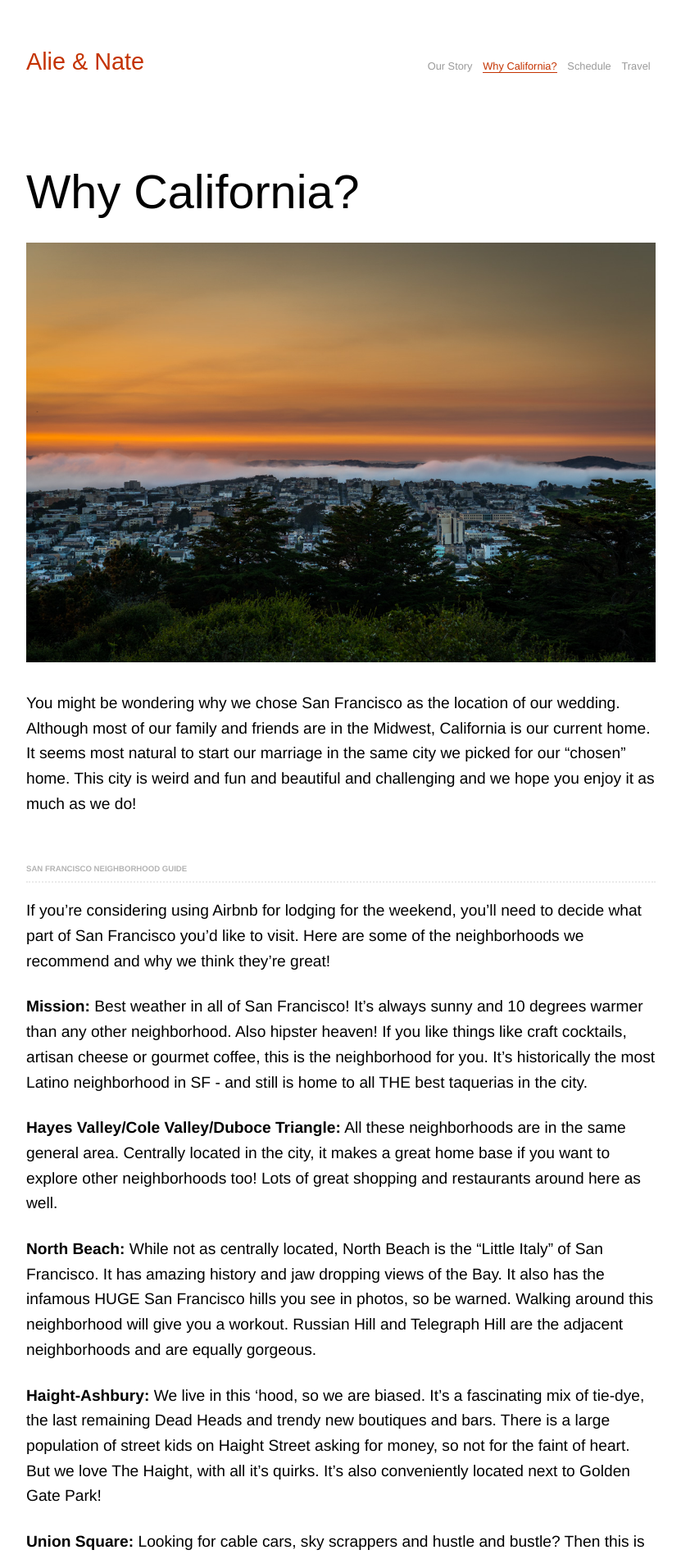
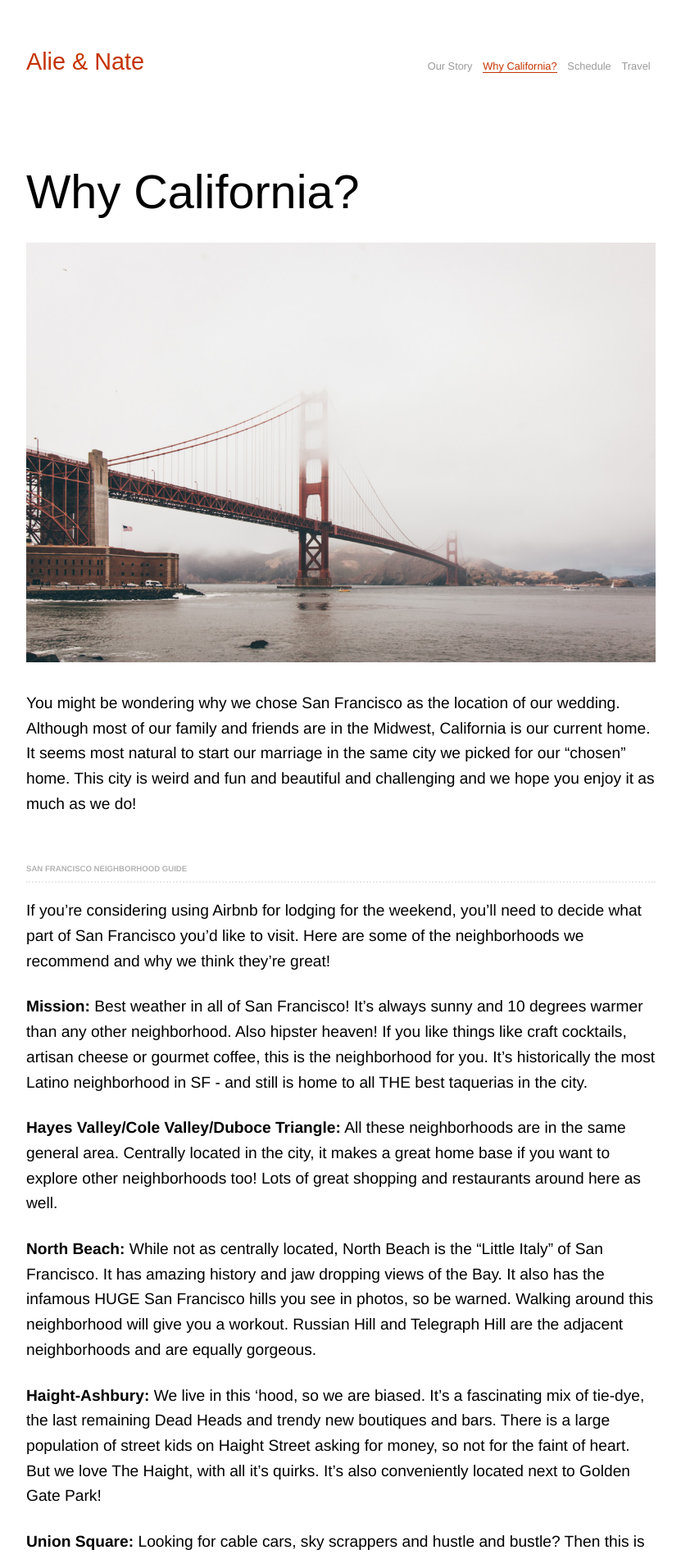
Before and after one commit to nkadlac/alieplusnate.com, a Jekyll site: the page built from california.md, in a window 1280 px wide. Shown: the top 1902 px of the page at 82% size, without its empty margins (224-1055 px from the left). Built offline with Jekyll 4.4.1, drawn with Linux system fonts in a browser that asks for light colours; some web fonts are replaced.

Commit message:
Updated California

```diff
--- a/california.md
+++ b/california.md
@@ -5,7 +5,7 @@ position: 1
 layout: page
 ---
 
-![sf_fog.jpg](/uploads/sf_fog.jpg)
+![sfbridge.jpg](/uploads/sfbridge.jpg)
 
 You might be wondering why we chose San Francisco as the location of our wedding. Although most of our family and friends are in the Midwest, California is our current home. It seems most natural to start our marriage in the same city we picked for our "chosen" home. This city is weird and fun and beautiful and challenging and we hope you enjoy it as much as we do!
 
```
